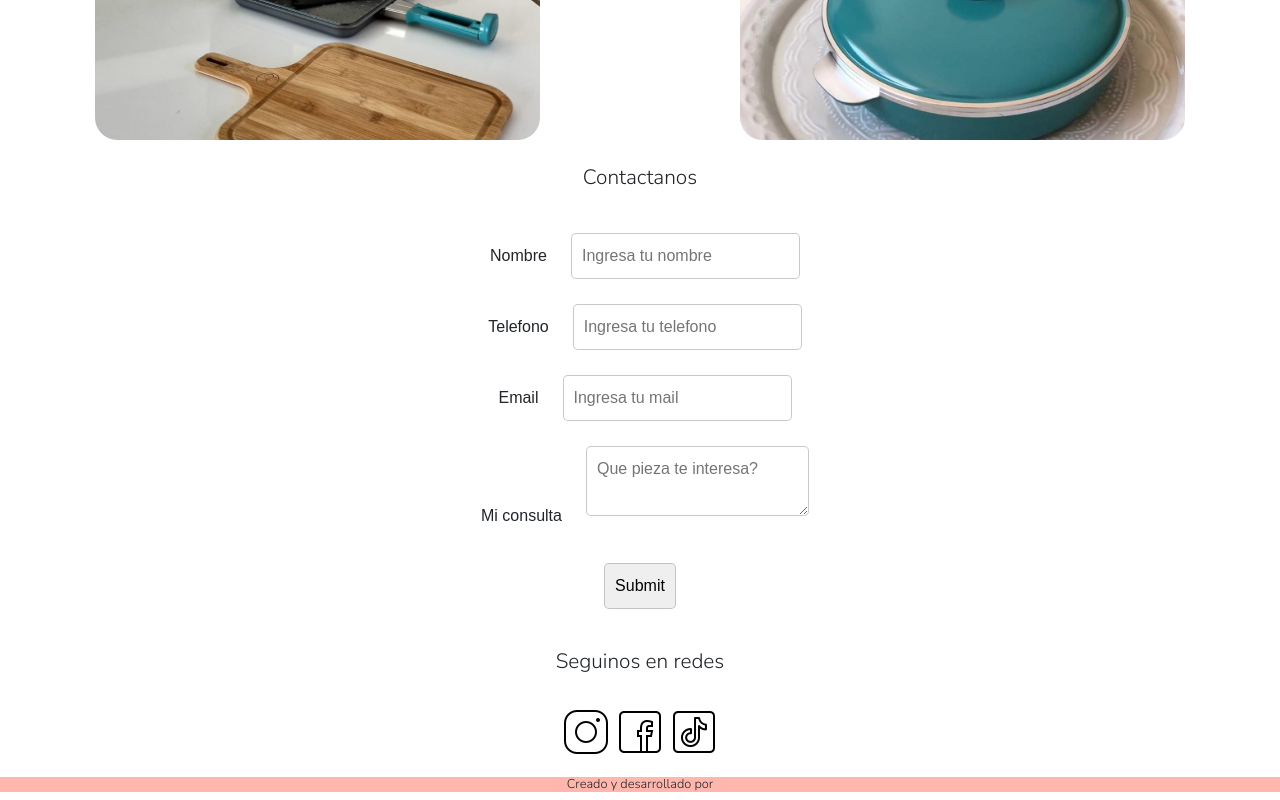
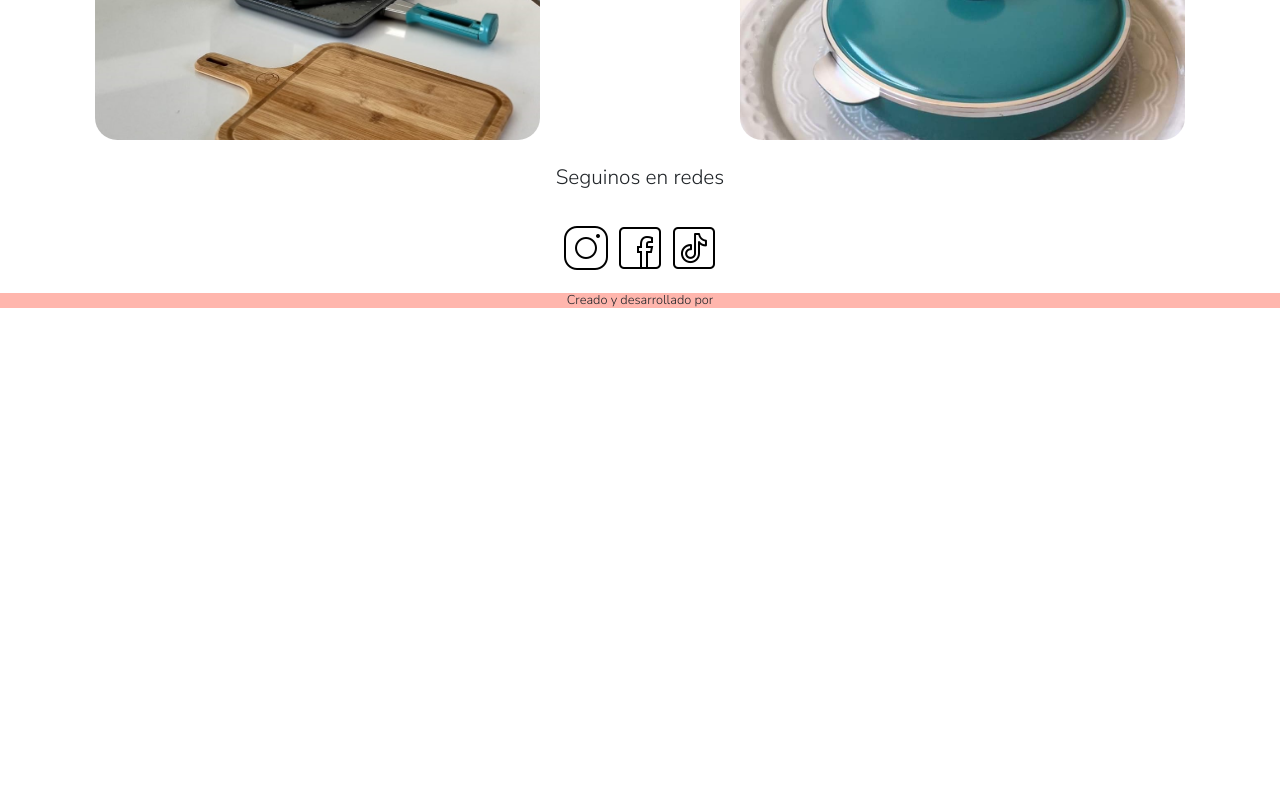
Before and after one commit to GiselleDenisseM/corrientessen, a website: page pages/nosotros.html in a window 1280 px wide. Shown: the part 1302-2102 px from the top of the page. After the commit the page ends 1618 px from the top, so only its background shows below. Drawn offline with nearby package versions, Linux system fonts and the light colour scheme.

Commit message:
add sass

```diff
--- a/css/style.css
+++ b/css/style.css
@@ -1,8 +1,7 @@
+@charset "UTF-8";
 /*general*/
-
 /* fuente*/
-@import url('https://fonts.googleapis.com/css2?family=Nunito+Sans:wght@300&family=Open+Sans&display=swap');
-
+@import url("https://fonts.googleapis.com/css2?family=Nunito+Sans:wght@300&family=Open+Sans&display=swap");
 /*resetear los estilos por defecto del navegador*/
 * {
   margin: 0;
@@ -11,18 +10,18 @@
 
 /*fuente del body*/
 body {
-    font-family: 'Nunito Sans', sans-serif;
+  font-family: "Nunito Sans", sans-serif;
 }
 
 /*personalizar menu*/
-header .menu{
+header .menu {
   display: flex;
   justify-content: space-around;
   background-color: #c2e5df;
 }
 
 .navbar-expand-lg .navbar-nav {
-    background-color: #ffb6ad91;
+  background-color: rgba(255, 182, 173, 0.568627451);
   border-radius: 5px;
 }
 
@@ -32,8 +31,8 @@ header .menu{
 }
 
 /*personalizar menu de navegacion*/
-.navbar-nav .nav-link.active{
-    color:#353535;
+.navbar-nav .nav-link.active {
+  color: #353535;
   font-size: 1.2rem;
   text-decoration: none;
   font-weight: 1000;
@@ -41,7 +40,7 @@ header .menu{
 }
 
 .nav-link {
-    color:#353535;
+  color: #353535;
   font-size: 1.2rem;
   text-decoration: none;
   font-weight: 1000;
@@ -58,6 +57,7 @@ header .menu{
   font-size: 3rem;
   text-align: center;
 }
+
 .subtitulos {
   font-size: 1.3rem;
   text-align: center;
@@ -77,7 +77,7 @@ h3 {
   background-color: #ffb6ad;
 }
 
-h4,h5 {
+h4, h5 {
   margin: 20px;
 }
 
@@ -102,6 +102,7 @@ main .recetas .reverse {
   margin-left: 10px;
   border-radius: 100%;
 }
+
 .recetas ul li {
   margin-left: 10px;
 }
@@ -109,6 +110,7 @@ main .recetas .reverse {
 .recetas .descripcion-receta {
   width: 700px;
 }
+
 .recetas .descripcion-receta ol li {
   margin-left: 10px;
   text-decoration: none;
@@ -124,7 +126,7 @@ main .recetas .reverse {
 /*catalogo*/
 .productos-padre {
   display: flex;
-    justify-content:space-evenly;
+  justify-content: space-evenly;
   align-items: center;
 }
 
@@ -143,7 +145,7 @@ main .recetas .reverse {
   color: black;
   text-decoration: none;
   font-weight: 1000;
-    background-color:#c2e5df;
+  background-color: #c2e5df;
   text-align: center;
   border-radius: 5px;
   padding: 5px;
@@ -168,7 +170,6 @@ main .recetas .reverse {
   padding: 25px;
 }
 
-
 .incorp-pres-padre img {
   width: 50%;
   border-radius: 5%;
@@ -178,15 +179,15 @@ main .recetas .reverse {
   width: 300px;
   font-size: 1.3rem;
   text-align: center;
+}
 
-}
 .beneficio-padre {
   display: grid;
-    grid-template-columns: repeat(4,1fr);
+  grid-template-columns: repeat(4, 1fr);
   align-items: center;
   justify-items: center;
   padding: 25px;
-    grid-template-rows: repeat(2,1fr);
+  grid-template-rows: repeat(2, 1fr);
   gap: 10px;
   background-color: #ffb6ad;
 }
@@ -205,17 +206,16 @@ main .recetas .reverse {
   color: #5e554c;
 }
 
-
 .requisito-padre {
   display: grid;
-    grid-template-columns: repeat(2,1fr);
+  grid-template-columns: repeat(2, 1fr);
   align-items: center;
   justify-items: center;
-    grid-template-rows: repeat(1,1fr);
+  grid-template-rows: repeat(1, 1fr);
   gap: 10px;
 }
 
-.requisito-padre img{
+.requisito-padre img {
   width: 500px;
   border-radius: 5%;
 }
@@ -224,7 +224,7 @@ main .recetas .reverse {
   list-style-type: none;
   width: 300px;
   font-size: 1.3rem;
-    text-align: center
+  text-align: center;
 }
 
 /*nosotros*/
@@ -236,10 +236,10 @@ main .recetas .reverse {
 
 .nosotros-padre {
   display: grid;
-    grid-template-columns: repeat(2,1fr);
+  grid-template-columns: repeat(2, 1fr);
   align-items: center;
   justify-items: center;
-    grid-template-rows: repeat(1,1fr);
+  grid-template-rows: repeat(1, 1fr);
   gap: 10px;
 }
 
@@ -247,21 +247,24 @@ main .recetas .reverse {
 .caja-formulario {
   text-align: center;
 }
+
 .caja-formulario div {
   padding: 5px;
   margin: 5px;
   text-align: center;
 }
+
 .caja-formulario div label {
-    font-family: 'Nunito', sans-serif;
+  font-family: "Nunito", sans-serif;
   border-radius: 5px;
   display: inline-block;
   margin: 10px;
   padding: 5px;
 }
+
 .caja-formulario div input {
   border-radius: 5px;
-    font-family: 'Nunito', sans-serif;
+  font-family: "Nunito", sans-serif;
   display: inline-block;
   padding: 10px;
   margin: 5px;
@@ -270,7 +273,7 @@ main .recetas .reverse {
 
 .caja-formulario div textarea {
   border-radius: 5px;
-    font-family: 'Nunito', sans-serif;
+  font-family: "Nunito", sans-serif;
   display: inline-block;
   padding: 10px;
   margin: 5px;
@@ -286,125 +289,91 @@ main .recetas .reverse {
 /*personalizar logos de redes*/
 .logos-redes {
   text-align: center;
-
 }
-
-
-
 
 /*MEDIA QUERIES*/
 /*tablet*/
-@media only screen and (max-width: 768px){
-
+@media only screen and (max-width: 768px) {
   .recetas {
     flex-direction: column;
     align-items: center;
   }
-
   main .recetas .reverse {
     flex-direction: column;
     align-items: center;
-
   }
-
   .recetas img {
     width: 50%;
   }
-
   .recetas .reverse img {
     width: 50%;
   }
-
   .recetas .descripcion-receta {
     width: 100%;
-
   }
-
   .incorp-pres-padre {
     flex-direction: column;
     align-items: center;
   }
-
   .incorp-pres-padre img {
     margin: 0;
   }
-
   .beneficio-padre {
-    grid-template-columns: repeat(1,1fr);
+    grid-template-columns: repeat(1, 1fr);
     width: 84%;
   }
-
   .requisito-padre {
-    grid-template-columns: repeat(1,1fr);
+    grid-template-columns: repeat(1, 1fr);
   }
-
   .productos-padre {
     margin: 20px;
     flex-direction: column;
   }
-
   .productos-padre img {
     width: 30%;
   }
-
 }
-
-
-
 /*mobile*/
 @media only screen and (max-width: 576px) {
   /*Estilos generales*/
-
-
   .recetas {
     flex-direction: column;
     align-items: center;
   }
-
   main .recetas .reverse {
     flex-direction: column;
     align-items: center;
-
   }
-
   .recetas img {
     width: 50%;
   }
-
   .recetas .reverse img {
     width: 50%;
   }
-
   .recetas .descripcion-receta {
     width: 100%;
-
   }
-
   .incorp-pres-padre {
     flex-direction: column;
     align-items: center;
   }
-
   .incorp-pres-padre img {
     margin: 0;
   }
-
   .beneficio-padre {
-    grid-template-columns: repeat(1,1fr);
+    grid-template-columns: repeat(1, 1fr);
     width: 84%;
   }
-
   .requisito-padre {
-    grid-template-columns: repeat(1,1fr);
+    grid-template-columns: repeat(1, 1fr);
   }
-
   .productos-padre {
     margin: 20px;
     flex-direction: column;
   }
-
   .productos-padre img {
     width: 50%;
   }
+}
 
-}
+/*# sourceMappingURL=style.css.map */
--- a/pages/nosotros.html
+++ b/pages/nosotros.html
@@ -75,7 +75,6 @@
 
   </header>
 
-
   <main class="nosotros">
             <h1 class="titulos">Sobre nosotros</h1>
               <p>Essen es una empresa argentina que, desde el año 1980, acompaña a quienes cocinan en el hogar y que hoy en día tiene como principal objetivo recuperar la cultura de la cocina casera y saludable, porque estamos convencidos de que “Cocinar hace bien” y ayuda a que tengamos una mejor calidad de vida y que nuestros hijos crezcan sanos. Por eso, Essen innova para sumar productos y recetas que hacen que la cocina de todos los días se convierta en una experiencia de disfrute.</p>
@@ -93,39 +92,9 @@
                 <img src="../assets/img/nosotros-paellera.jpeg" alt="">
               </div>
 
-
   </main>
 
-
   <footer>
-    <h2 class="subtitulos">Contactanos</h2>
-    <!--formulario-->
-    <form class="caja-formulario">
-      <div>
-          <label for="nombre">Nombre</label>
-          <input type="text" placeholder="Ingresa tu nombre" name="nombre">
-      </div>
-
-      <div>
-          <label for="telefono">Telefono</label>
-          <input type="number" placeholder="Ingresa tu telefono" name="telefono">
-      </div>
-
-      <div>
-          <label for="Email">Email</label>
-          <input type="email" placeholder="Ingresa tu mail" name="email">
-      </div>
-
-      <div>
-          <label for="Mi consulta">Mi consulta</label>
-          <textarea name="consulta" placeholder="Que pieza te interesa?"></textarea>
-
-      </div>
-      <div>
-          <input type="submit">
-      </div>
-
-  </form>
 
   <!--logos redes-->
   <h2 class="subtitulos">Seguinos en redes</h2>
@@ -142,7 +111,9 @@
 
     </nav>
   <h3 class="autor">Creado y desarrollado por </h3>
+
   </footer>
-
+      <script src="https://cdn.jsdelivr.net/npm/@popperjs/core@2.11.7/dist/umd/popper.min.js" integrity="sha384-zYPOMqeu1DAVkHiLqWBUTcbYfZ8osu1Nd6Z89ify25QV9guujx43ITvfi12/QExE" crossorigin="anonymous"></script>
+  <script src="https://cdn.jsdelivr.net/npm/bootstrap@5.3.0-alpha3/dist/js/bootstrap.min.js" integrity="sha384-Y4oOpwW3duJdCWv5ly8SCFYWqFDsfob/3GkgExXKV4idmbt98QcxXYs9UoXAB7BZ" crossorigin="anonymous"></script>
 </body>
 </html>
```
Also changed, not shown: index.html (+0 -30 lines), package.json (+4 -6 lines), pages/catalogo.html (+3 -43 lines), pages/contacto.html (+2 -1 lines), pages/incorporacion.html (+3 -33 lines), 3 other files. Lines whose indentation alone changed are shown as unchanged.
